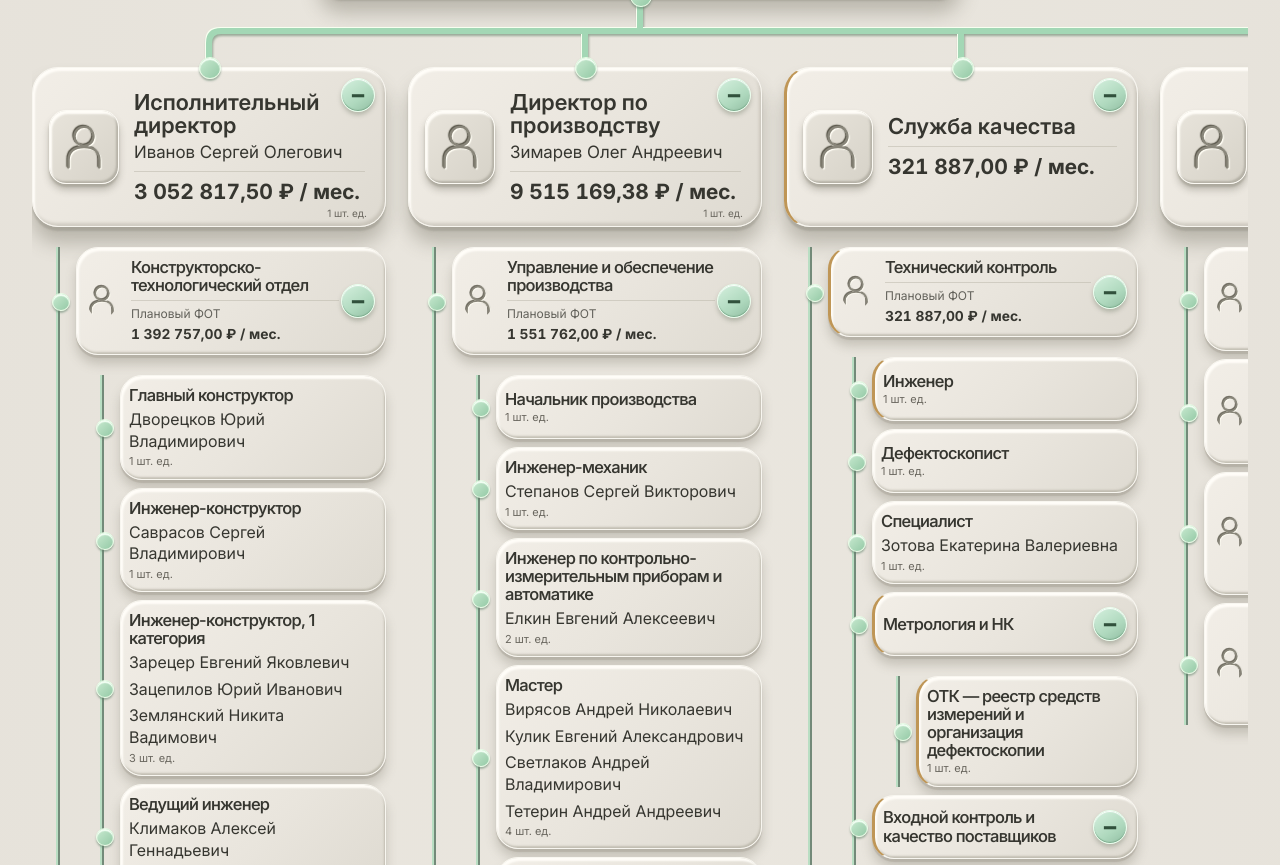
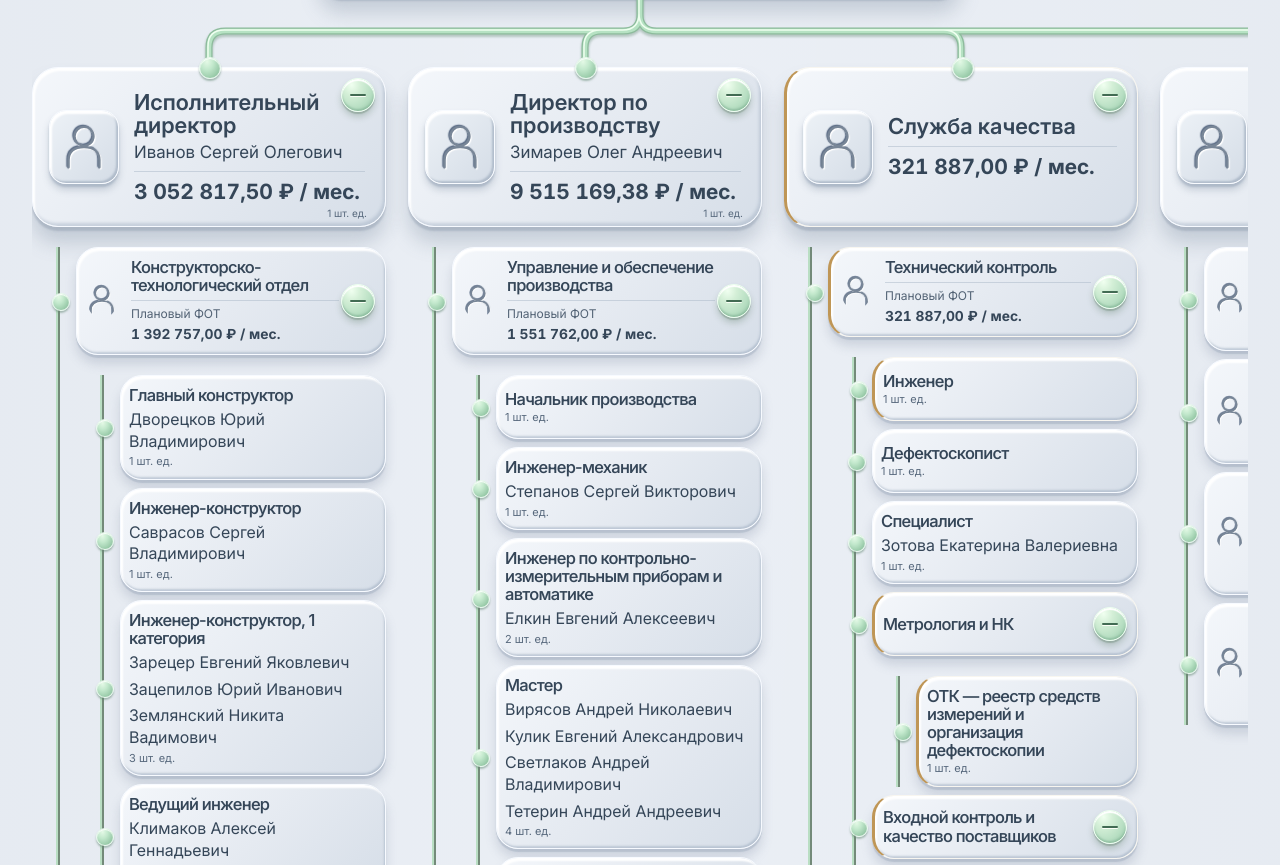
Before and after one commit to Esvdox/avera-dashboard-demo, a plain HTML site: page org-structure.html in a window 1280 px wide. Shown: the part 453-1318 px from the top of the page. Drawn offline with Linux system fonts and the light colour scheme.

Commit message:
Restore grey palette and refine rounded relief connectors and controls

```diff
--- a/org-sculpted.css
+++ b/org-sculpted.css
@@ -252,3 +252,41 @@ main .card .icon path{stroke-width:2}
  main>h1,main.view>h1[hidden]{font-size:60.5px;padding-top:6px;padding-bottom:18px}
  main>h1 span{transform:translateY(6px)}
 }
+/* Grey palette restored; connector and controls follow the approved relief reference. */
+:root{
+ --staff-canvas:#e4e9f0;
+ --staff-surface:linear-gradient(135deg,#f4f7fb 0%,#e5eaf1 52%,#d6dee8 100%);
+ --staff-ink:#354658;
+ --staff-muted:#526274;
+ --staff-raised:inset 2px 3px 2px #fff,inset -2px -3px 3px #99a8bb66,0 4px 2px #78889d55,0 16px 19px #62738b44;
+ --staff-small:inset 2px 3px 2px #fff,inset -1px -2px 2px #98a8bc80,0 3px 1px #899aaf55,0 9px 11px #62738b38;
+}
+main,main.view{background:radial-gradient(ellipse at 50% 0,#f7faff60,transparent 900px)}
+main>h1,main.view>h1[hidden],main .card,main .card:not(.proposed):not(.new-staff),main.view .draft-grid .card,main.view .reporting-root,main .staff-counts>div,main .draft-controls a,.export-actions button{border-color:#f7faff}
+main>h1 span,main .card .unit-count{color:#58697d}
+main .card .budget{border-top-color:#aab7c780}
+main .card.root>div{border-left-color:#aab7c780}
+main .card .icon{background:linear-gradient(135deg,#edf2f7,#d4dce6);border-color:#f8fbff;color:#788697;box-shadow:inset 2px 3px 2px #fff,inset -2px -2px 2px #96a5b799,0 3px 2px #7c8da555,0 6px 7px #596b8440}
+main .card .icon path{filter:drop-shadow(1px 1px 0 #fff) drop-shadow(-.5px -.5px .3px #63738b)}
+main .card .assigned-person,main .card select,main.view .draft-grid .card select{border-color:#f5f8fc}
+main .card select option{background:#e4e9f0}
+main .chart-viewport{scrollbar-color:#9baebf #d9e1eb}
+main .wires path{filter:none;stroke-linecap:round;stroke-linejoin:round}
+main .wires .wire-shadow{stroke:#668c7566;stroke-width:8;transform:translateY(2px);filter:blur(1.2px)}
+main .wires .wire-body{stroke:#8dbb9c;stroke-width:7}
+main .wires .wire-face{stroke:#b6e2c3;stroke-width:4.5}
+main .wires .wire-highlight{stroke:#effff0;stroke-width:1.5;transform:translate(-1px,-1px)}
+main .node>.card::before,main .root::after{
+ background:radial-gradient(ellipse at 35% 18%,#e4f9e6 0%,#c2e8cc 35%,#9acbaa 72%,#84b596 100%);
+ border:1px solid #e8f8ed;box-shadow:inset 0 1px 1px #fff,0 2px 2px #66887688;
+}
+main .fold,main .fold[aria-expanded=false]{
+ background:radial-gradient(ellipse at 30% 18%,#f0fff0 0%,#d4efd7 28%,#b8dfc3 64%,#91c4a4 100%);
+ border:1px solid #edfff0;color:#3b6650;
+ box-shadow:inset 0 2px 1px #fff,inset 0 -2px 2px #78ab8c88,0 2px 1px #68867266,0 5px 6px #5b79654d;
+ font-weight:500;text-shadow:0 1px #fff;font-family:Arial,sans-serif;
+}
+main .fold::before{content:"";position:absolute;left:25%;right:25%;top:50%;height:2px;border-radius:2px;background:#426b53;box-shadow:0 1px #fafff6;transform:translateY(-50%);pointer-events:none}
+main .fold[aria-expanded=false]::before{background:linear-gradient(#426b53,#426b53) center/100% 2px no-repeat,linear-gradient(#426b53,#426b53) center/2px 100% no-repeat;height:50%;box-shadow:none}
+main .fold,main .fold[aria-expanded=false]{font-size:0}
+@media(min-width:701px){main .root::after{display:none}}
--- a/org-structure.html
+++ b/org-structure.html
@@ -99,7 +99,7 @@ main .card select:has(option[value="__vacancy__"]:checked){background:#e4e9f0;co
 .staff-counts .count-label{display:flex;flex:1;align-items:center;justify-content:center;width:100%;line-height:1.35}
 .staff-counts strong{flex:none;margin-top:8px;line-height:1;font-size:24px;font-variant-numeric:tabular-nums}
 @media(max-width:700px){.staff-counts{grid-auto-rows:1fr;gap:14px}.staff-counts>div{padding:14px 10px;min-height:112px}.staff-counts .count-label{max-width:160px}.staff-counts strong{font-size:26px}}
-</style><link rel="stylesheet" href="org-sculpted.css?v=3">
+</style><link rel="stylesheet" href="org-sculpted.css?v=4">
 <main><h1><span>Лабораттория</span>Штатная структура</h1></main>
 <script src="org-export.js?v=1"></script>
 <script>
@@ -186,22 +186,31 @@ const targets=groups.map((group,index)=>{
 });
 const svg=document.createElementNS('http://www.w3.org/2000/svg','svg');svg.classList.add('wires');svg.setAttribute('aria-hidden','true');tree.prepend(svg);
 function sculptedConnector(x,start,xs,end,bus=34){
-  const left=xs[0],right=xs.at(-1),r=Math.min(12,(right-left)/2);
-  return `M ${x} ${start} V ${bus} M ${left} ${end} V ${bus+r} Q ${left} ${bus} ${left+r} ${bus} H ${right-r} Q ${right} ${bus} ${right} ${bus+r} V ${end} `+xs.slice(1,-1).map(v=>`M ${v} ${bus} V ${end}`).join(' ');
+  const left=xs[0],right=xs.at(-1),r=Math.min(18,(right-left)/4,Math.max(0,(bus-start)/2));
+  const stem=`M ${x} ${start} V ${bus-r}`;
+  const leftArm=`${stem} Q ${x} ${bus} ${x-r} ${bus} H ${left+r} Q ${left} ${bus} ${left} ${bus+r} V ${end}`;
+  const rightArm=`${stem} Q ${x} ${bus} ${x+r} ${bus} H ${right-r} Q ${right} ${bus} ${right} ${bus+r} V ${end}`;
+  return leftArm+' '+rightArm+' '+xs.slice(1,-1).map(v=>Math.abs(v-x)<r?`M ${v} ${bus} V ${end}`:`M ${v+(v<x?r:-r)} ${bus} Q ${v} ${bus} ${v} ${bus+r} V ${end}`).join(' ');
+}
+function paintSculptedWires(svg,d){
+  const layers=['wire-shadow','wire-body','wire-face','wire-highlight'].map(name=>{
+    const path=document.createElementNS(svg.namespaceURI,'path');
+    path.setAttribute('d',d);path.setAttribute('fill','none');path.setAttribute('class',name);
+    return path;
+  });
+  svg.replaceChildren(...layers);
 }
 function wires(){
   const base=tree.getBoundingClientRect();
   svg.setAttribute('width',base.width);svg.setAttribute('height',base.height);
   const center=el=>{const b=el.getBoundingClientRect();return b.left+b.width/2-base.left;};
   const xs=targets.map(center), x=center(root), bus=34;
-  const path=document.createElementNS(svg.namespaceURI,'path');
-  path.setAttribute('d',sculptedConnector(x,root.getBoundingClientRect().bottom-base.top+1,xs,targets[0].getBoundingClientRect().top-base.top-1,bus));
-  path.setAttribute('fill','none');path.setAttribute('stroke','#a4b3c3');path.setAttribute('stroke-width','2');svg.replaceChildren(path);
+  paintSculptedWires(svg,sculptedConnector(x,root.getBoundingClientRect().bottom-base.top+1,xs,targets[0].getBoundingClientRect().top-base.top-1,bus));
 }
 const mode=new URLSearchParams(location.search).get('view');
 const controls=document.createElement('nav');controls.className='draft-controls';main.prepend(controls);
 for(const [key,label] of [['','Основная штатка'],['platonov','Предложенная штатка'],['compare','Смешанная']]){
-  const link=controls.appendChild(document.createElement('a'));link.href='?ui=tree-center3'+(key?'&view='+key:'');
+  const link=controls.appendChild(document.createElement('a'));link.href='?ui=grey-relief4'+(key?'&view='+key:'');
   link.textContent=label;if((mode||'')===key)link.setAttribute('aria-current','page');
 }
 function element(parent,tag,value){
@@ -342,10 +351,7 @@ if(mode==='compare'||mode==='platonov'){
     const center=el=>{const r=el.getBoundingClientRect();return r.left+r.width/2-bounds.left;};
     const xs=lanes.map(center);
     links.setAttribute('width',grid.scrollWidth);links.setAttribute('height',70);
-    const line=document.createElementNS(svg.namespaceURI,'path');
-    line.setAttribute('d',sculptedConnector(center(top),top.getBoundingClientRect().bottom-bounds.top+1,xs,67));
-    line.setAttribute('fill','none');line.setAttribute('stroke','#a4b3c3');line.setAttribute('stroke-width','2');
-    links.replaceChildren(line);
+    paintSculptedWires(links,sculptedConnector(center(top),top.getBoundingClientRect().bottom-bounds.top+1,xs,67));
   }
   const setRoot=fold(top,grid,chief.title);
   branchesUI.unshift(branchesUI.pop());
```
